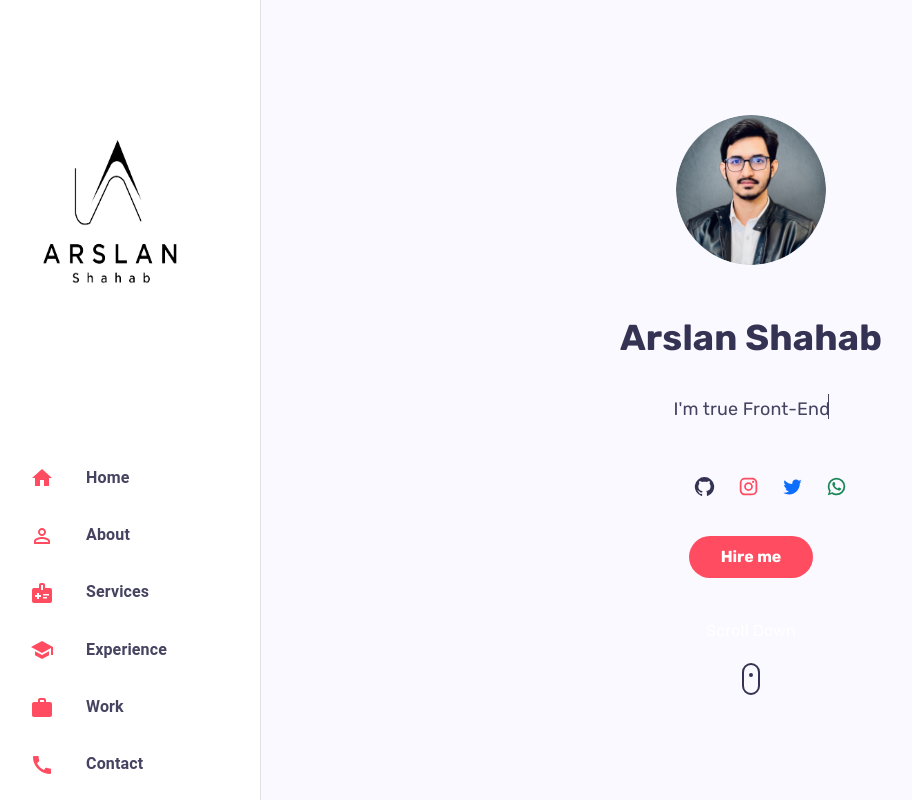
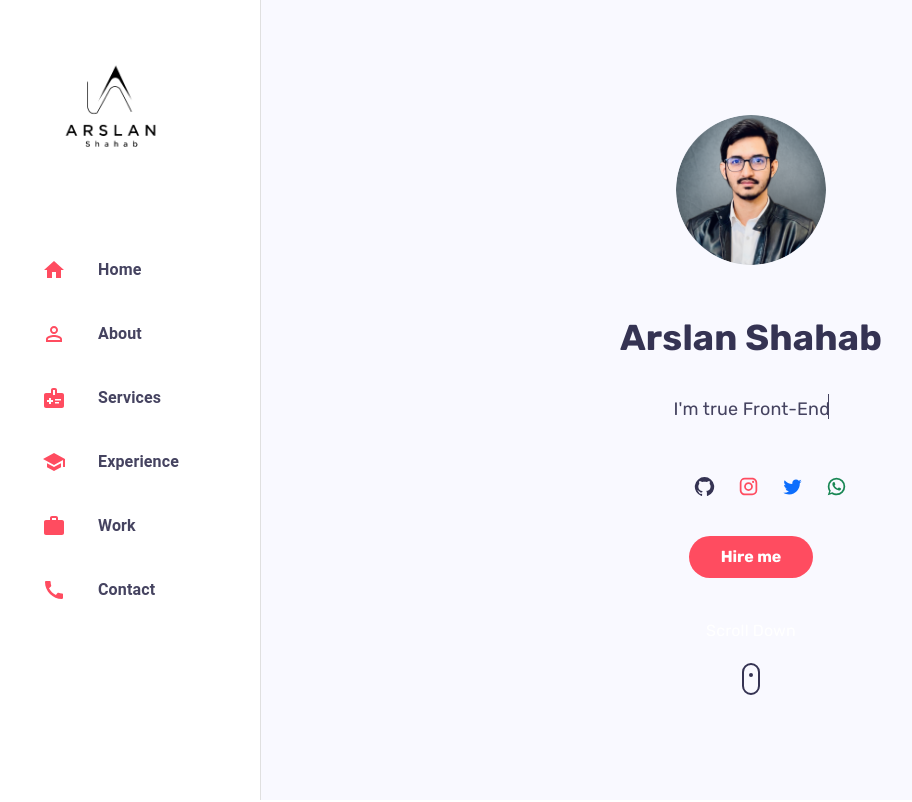
Before and after one commit to aliraza2u/portfolio-dev, a React (Create React App) app: page / in a window 1280 px wide. Shown: the top 802 px of the page, without its empty margins (39-951 px from the left). Built offline with nearby package versions, Linux system fonts and the light colour scheme.

Commit message:
fixed sidebar

```diff
--- a/src/App.js
+++ b/src/App.js
@@ -1,14 +1,7 @@
-import logo from "./logo.svg";
 import "./App.css";
-import Navbar from "./components/Navbar/Index";
 import Layout from "./components/Layout";
 function App() {
-  return (
-    <div>
-      {/* <Navbar /> */}
-      <Layout />
-    </div>
-  );
+  return <Layout />;
 }
 
 export default App;
--- a/src/components/Layout/Layout.css
+++ b/src/components/Layout/Layout.css
@@ -1,32 +1,21 @@
+.sidebar-wrap {
+  display: flex;
+  flex-direction: column;
+  gap: 70px;
+  margin-top: 60px;
+  align-items: center;
+}
 .logo {
-  /* border: 1px solid; */
-  /* background-color: #f9f9ff; */
-  height: 35%;
-  width: 100%;
   display: flex;
   justify-content: center;
-  align-items: center;
-  flex-wrap: wrap;
-  margin-top: -15px;
-  margin-bottom: 85px;
 }
-.logo > img {
-  height: 22vh;
-  width: 50%;
-}
-.list {
-  height: 45vh;
-  width: 80%;
-  display: flex;
-  flex-direction: column;
-  justify-content: space-around;
-  align-content: flex-start;
-  flex-wrap: wrap;
+.logo img {
+  width: 100px;
+  height: 100px;
+  object-fit: contain;
 }
 .footer {
-  /* background-color: #f9f9ff; */
   color: #a2a9c4;
-  /* border: 1px solid; */
   margin-top: 90px;
   display: flex;
   justify-content: flex-start;
--- a/src/components/Layout/index.jsx
+++ b/src/components/Layout/index.jsx
@@ -1,36 +1,28 @@
 import * as React from "react";
 import PropTypes from "prop-types";
-import AppBar from "@mui/material/AppBar";
 import Box from "@mui/material/Box";
 import CssBaseline from "@mui/material/CssBaseline";
-import Divider from "@mui/material/Divider";
 import Drawer from "@mui/material/Drawer";
 import IconButton from "@mui/material/IconButton";
-import InboxIcon from "@mui/icons-material/MoveToInbox";
 import List from "@mui/material/List";
 import ListItem from "@mui/material/ListItem";
 import ListItemButton from "@mui/material/ListItemButton";
 import ListItemIcon from "@mui/material/ListItemIcon";
 import ListItemText from "@mui/material/ListItemText";
-import MailIcon from "@mui/icons-material/Mail";
 import MenuIcon from "@mui/icons-material/Menu";
-import Toolbar from "@mui/material/Toolbar";
-import Typography from "@mui/material/Typography";
 import HomeIcon from "@mui/icons-material/Home";
 import PermIdentityIcon from "@mui/icons-material/PermIdentity";
 import MedicalInformationIcon from "@mui/icons-material/MedicalInformation";
 import SchoolIcon from "@mui/icons-material/School";
 import WorkIcon from "@mui/icons-material/Work";
 import CallIcon from "@mui/icons-material/Call";
-import Index from "../Home/Index.jsx";
+import Home from "../Home/Index.jsx";
 import About from "../About/Index.jsx";
 import Skill from "../Skill/Index.jsx";
 import Services from "../Services/Index.jsx";
 import Experience from "../Experience/Index.jsx";
-import Client from "../Client/Index.jsx";
 import Contact from "../Contact/Index.jsx";
 import Project from "../Projects/Index.js";
-import Slider from '../Slider/Index.jsx';
 import "./Layout.css";
 
 const drawerWidth = 300;
@@ -44,21 +36,13 @@ function Layout(props) {
   };
 
   const drawer = (
-    <div>
-      <Toolbar />
-      {/* <Divider /> */}
+    <div className="sidebar-wrap">
       <div className="logo">
         <img src="/img/logo-dark.png" alt="Not available" />
       </div>
-      <List className="list">
+      <List>
         {SIDEBAR_ITEMS.map((element) => (
-          <ListItem
-            key={element.title}
-            sx={{
-              marginTop: "-60px",
-              marginLeft: "37px",
-            }}
-          >
+          <ListItem key={element.title}>
             <ListItemButton>
               <ListItemIcon>
                 <b style={{ color: "#FF4C60" }}>{element.icon}</b>
@@ -70,14 +54,10 @@ function Layout(props) {
           </ListItem>
         ))}
       </List>
-      <footer className="footer">
-        <div>&copy;2023 arslanshahab</div>
-      </footer>
     </div>
   );
 
-  const container =
-    window !== undefined ? () => window().document.body : undefined;
+  const container = window !== undefined ? () => window().document.body : undefined;
 
   return (
     <Box sx={{ display: "flex" }}>
@@ -88,38 +68,35 @@ function Layout(props) {
         aria-label="open drawer"
         edge="start"
         onClick={handleDrawerToggle}
-        sx={{ mr: 2, display: { sm: "none" },
-      "@media(max-width:768px)":{
-        display:"none",
-      }
-      }}
+        sx={{
+          mr: 2,
+          display: { sm: "none" },
+          "@media(max-width:768px)": {
+            display: "none",
+          },
+        }}
       >
         <MenuIcon />
       </IconButton>
-      {/* <Typography variant="h6" noWrap component="div">
-            Responsive drawer
-          </Typography> */}
-      {/* </Toolbar> */}
-      {/* </AppBar> */}
       <Box
         component="nav"
         sx={{
-           width: { sm: drawerWidth }, flexShrink: { sm: 0 },
-      "@media(max-width:768px)":{
-        margin:"0",
-        padding:"0",
-      }
-      }}
+          width: { sm: drawerWidth },
+          flexShrink: { sm: 0 },
+          "@media(max-width:768px)": {
+            margin: "0",
+            padding: "0",
+          },
+        }}
         aria-label="mailbox folders"
       >
-        {/* The implementation can be swapped with js to avoid SEO duplication of links. */}
         <Drawer
           container={container}
           variant="temporary"
           open={mobileOpen}
           onClose={handleDrawerToggle}
           ModalProps={{
-            keepMounted: true, // Better open performance on mobile.
+            keepMounted: true,
           }}
           sx={{
             display: { xs: "block", sm: "none" },
@@ -150,20 +127,16 @@ function Layout(props) {
         component="main"
         sx={{
           flexGrow: 1,
-          marginLeft: "-30px",
-          // p: 3,
           width: { sm: `calc(100% - ${drawerWidth}px)` },
         }}
       >
-        {/* <Toolbar /> */}
-        {/* <Home /> */}
-        <Index />
+        <Home />
         <About />
         <Skill />
-         <Services />
+        <Services />
         <Experience />
         <Project />
-        {/* < Slider /> */}
+        {/* <Slider /> */}
         {/* <Client /> */}
         <Contact />
       </Box>
@@ -172,10 +145,6 @@ function Layout(props) {
 }
 
 Layout.propTypes = {
-  /**
-   * Injected by the documentation to work in an iframe.
-   * You won't need it on your project.
-   */
   window: PropTypes.func,
 };
 
```
Also changed, not shown: 2 other files (tests, documents, lock files or other folders).
